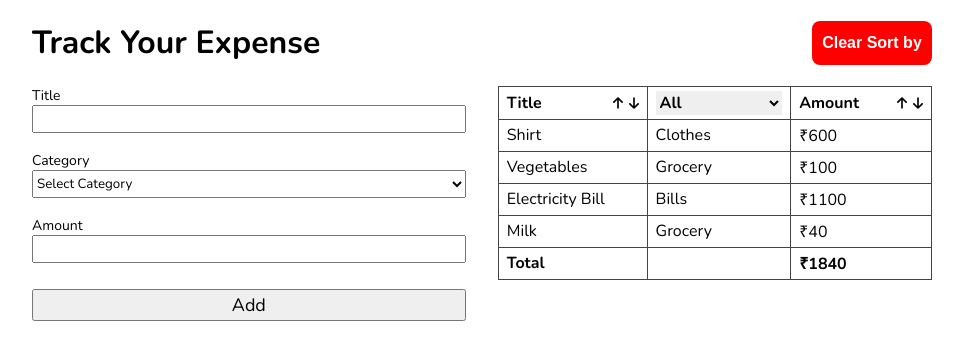
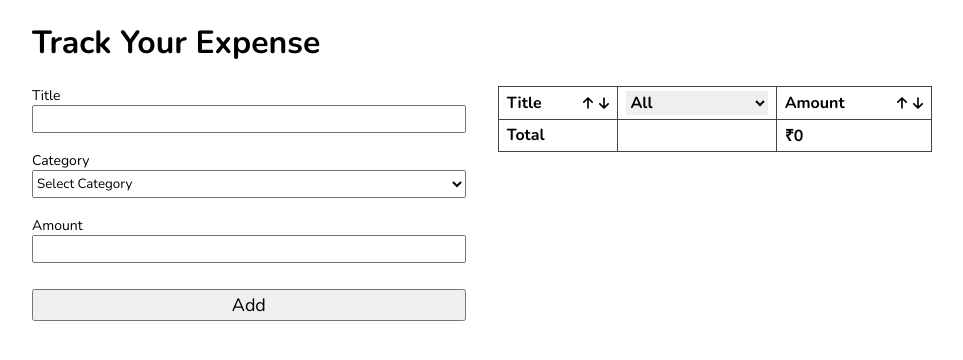
Before and after one commit to ashish-kumardev/expense-tracker-react.js, a React (Vite) app: page / in a window 1280 px wide. Shown: the top 360 px of the page, without its empty margins (158-1121 px from the left). Built offline with nearby package versions, Linux system fonts and the light colour scheme.

Commit message:
remove clear sory by button

```diff
--- a/ExpenseData.js
+++ /dev/null
@@ -1,26 +0,0 @@
-export default [
-  {
-    id: crypto.randomUUID(),
-    title: "Shirt",
-    category: "Clothes",
-    amount: 600,
-  },
-  {
-    id: crypto.randomUUID(),
-    title: "Vegetables",
-    category: "Grocery",
-    amount: 100,
-  },
-  {
-    id: crypto.randomUUID(),
-    title: "Electricity Bill",
-    category: "Bills",
-    amount: 1100,
-  },
-  {
-    id: crypto.randomUUID(),
-    title: "Milk",
-    category: "Grocery",
-    amount: 40,
-  },
-];
--- a/src/App.css
+++ b/src/App.css
@@ -8,7 +8,7 @@ body {
 main {
   max-width: 900px;
   margin-inline: auto;
-  position: relative;
+  /* position: relative; */
 }
 
 * {
@@ -20,7 +20,6 @@ main {
   justify-content: center;
   align-items: flex-start;
   gap: 32px;
-  position: unset;
 }
 
 .expense-form {
--- a/src/App.jsx
+++ b/src/App.jsx
@@ -1,12 +1,10 @@
 import ExpenseForm from "./components/ExpenseForm";
 import ExpenseTable from "./components/ExpenseTable";
 import "./App.css";
-import { useState } from "react";
-import ExpenseData from "../ExpenseData";
 import { useLocalStorage } from "./hooks/useLocalStorage";
 
 function App() {
-  const [expenseData, setExpenseData] = useLocalStorage('expenseData', ExpenseData);
+  const [expenseData, setExpenseData] = useLocalStorage('expenseData', []);
   const [expense, setExpense] = useLocalStorage('expense',{
     title: "",
     category: "",
@@ -31,6 +29,7 @@ function App() {
           setEditRowId={setEditRowId}
         />
       </div>
+
     </main>
   );
 }
--- a/src/components/ExpenseForm.jsx
+++ b/src/components/ExpenseForm.jsx
@@ -7,7 +7,7 @@ export default function ExpenseForm({
   expense,
   setExpense,
   editRowId,
-  setEditRowId
+  setEditRowId,
 }) {
   const [error, setError] = useState({});
 
@@ -99,7 +99,7 @@ export default function ExpenseForm({
         amount: "",
       });
 
-      setEditRowId('')
+      setEditRowId("");
       return;
     }
     setExpenseData((prev) => [
--- a/src/components/ExpenseTable.jsx
+++ b/src/components/ExpenseTable.jsx
@@ -168,7 +168,7 @@ export default function ExpenseTable({
         />
       )}
 
-      <button
+      {/* <button
         className="clear-sort"
         onClick={() => {
           if (sortStatus === "clear") {
@@ -179,7 +179,7 @@ export default function ExpenseTable({
         }}
       >
         Clear Sort by
-      </button>
+      </button> */}
     </>
   );
 }
```
